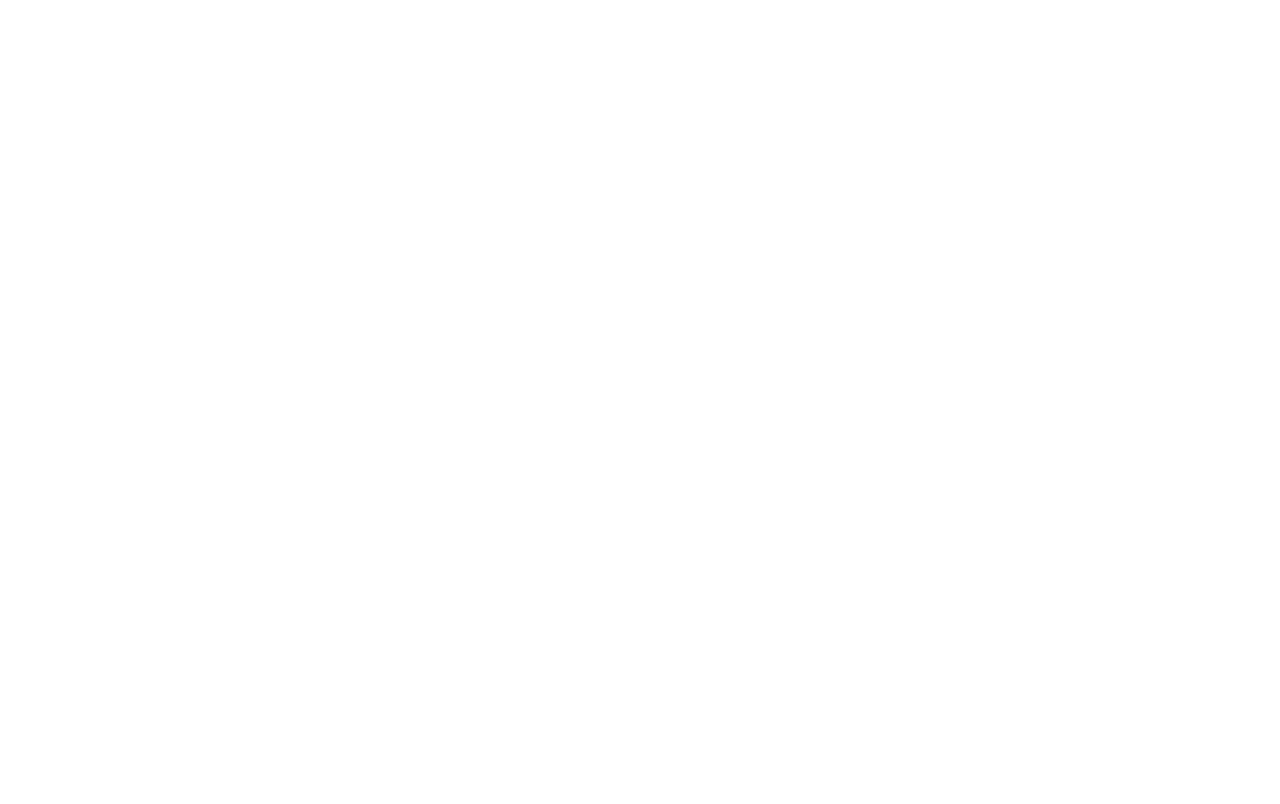
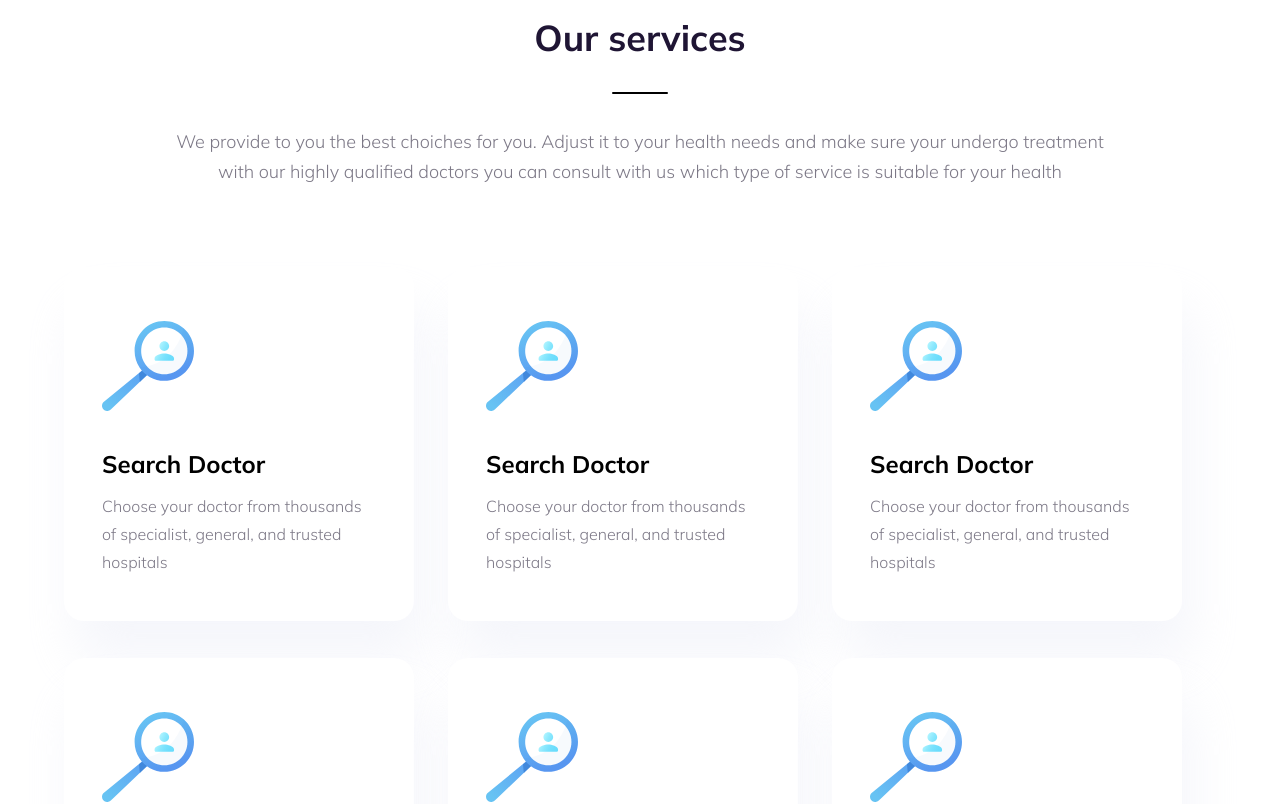
Before and after one commit to kiryushaz/effective_web, a React (Vite) app: page / in a window 1280 px wide. Shown: the part 980-1784 px from the top of the page. Before the commit the page ends 990 px from the top, so only its background shows below. Built offline with nearby package versions, Linux system fonts and the light colour scheme.

Commit message:
добавлены карточки (пока что одинаковые)

```diff
--- a/src/App.tsx
+++ b/src/App.tsx
@@ -1,9 +1,11 @@
 import Header from "./components/Header/Header"
+import OurServices from "./components/OurServices/OurServices"
 
 function App() {
   return (
     <>
       <Header />
+      <OurServices />
     </>
   )
 }
--- a/src/components/Header/Header.module.css
+++ b/src/components/Header/Header.module.css
@@ -20,6 +20,7 @@
 
 .HCBanner {
     display: flex;
+    text-align: left;
     align-items: center;
     gap: 127px;
     margin-top: 80px;
--- /dev/null
+++ b/src/components/OurServices/OurServices.module.css
@@ -0,0 +1,35 @@
+.divider {
+    width: 56px;
+    height: 2px;
+    flex-shrink: 0;
+    margin: auto;
+    margin-top: 26px;
+    margin-bottom: 33px;
+    border-radius: 5px;
+    background: #000;
+}
+
+h2 {
+    font-size: 36px;
+    font-style: normal;
+    font-weight: 700;
+    line-height: 56px;
+}
+
+.HCServicesDesc {
+    color: var(--banner-text-desc-color);
+    width: 952px;
+    margin: auto;
+    margin-bottom: 80px;
+    font-size: 18px;
+    font-style: normal;
+    font-weight: 300;
+    line-height: 30px;
+}
+
+.HCServicesCards {
+    display: grid;
+    row-gap: 37px;
+    grid-template-columns: repeat(3, 384px); /* width servicecard 350px + margin 34px */
+    justify-content: center;
+}
--- /dev/null
+++ b/src/components/OurServices/OurServices.tsx
@@ -0,0 +1,22 @@
+import ServiceCard from "../ServiceCard/ServiceCard"
+import styles from './OurServices.module.css'
+
+function OurServices() {
+  return (
+    <>
+      <h2>Our services</h2>
+      <div className={styles.divider}></div>
+      <p className={styles.HCServicesDesc}>We provide to you the best choiches for you. Adjust it to your health needs and make sure your undergo treatment with our highly qualified doctors you can consult with us which type of service is suitable for your health</p>
+      <div className={styles.HCServicesCards}>
+        <ServiceCard />
+        <ServiceCard />
+        <ServiceCard />
+        <ServiceCard />
+        <ServiceCard />
+        <ServiceCard />
+      </div>
+    </>
+  )
+}
+
+export default OurServices
--- /dev/null
+++ b/src/components/ServiceCard/ServiceCard.module.css
@@ -0,0 +1,38 @@
+.HCServiceCard {
+    width: 350px;
+    height: 354px;
+
+    text-align: left;
+
+    border-radius: 20px;
+    background: #FFF;
+
+    /* drop shadow */
+    box-shadow: 10px 40px 50px 0px rgba(229, 233, 246, 0.40);
+}
+
+.HCServiceCardContent {
+    margin-left: 38px;
+    margin-right: 38px;
+}
+
+.HCServiceCardImage {
+    margin-top: 54px;
+    margin-bottom: 20px;
+}
+
+.HCServiceCardTitle {
+    color: var(--banner-text-title-color);
+    font-size: 24px;
+    font-style: normal;
+    font-weight: 700;
+    line-height: 56px;
+}
+
+.HCServiceCardSubTitle {
+    color: var(--banner-text-desc-color);
+    font-size: 16px;
+    font-style: normal;
+    font-weight: 300;
+    line-height: 28px;
+}
--- /dev/null
+++ b/src/components/ServiceCard/ServiceCard.tsx
@@ -0,0 +1,20 @@
+import styles from './ServiceCard.module.css'
+import img from '../../assets/search.svg'
+
+function ServiceCard() {
+  return (
+    <>
+      <div className={styles.HCServiceCard}>
+        <div className={styles.HCServiceCardContent}>
+          <div className={styles.HCServiceCardImage}>
+            <img src={img} alt="img" />
+          </div>
+          <h3 className={styles.HCServiceCardTitle}>Search Doctor</h3>
+          <p className={styles.HCServiceCardSubTitle}>Choose your doctor from thousands of specialist, general, and trusted hospitals</p>
+        </div>
+      </div>
+    </>
+  )
+}
+
+export default ServiceCard
--- a/src/index.css
+++ b/src/index.css
@@ -12,6 +12,7 @@
 
   max-width: 1280px;
   margin: 0 auto;
+  text-align: center;
 
   font-family: 'Mulish', Arial, sans-serif;
   font-weight: 400;
```
Also changed, not shown: src/assets/search.svg (added).
